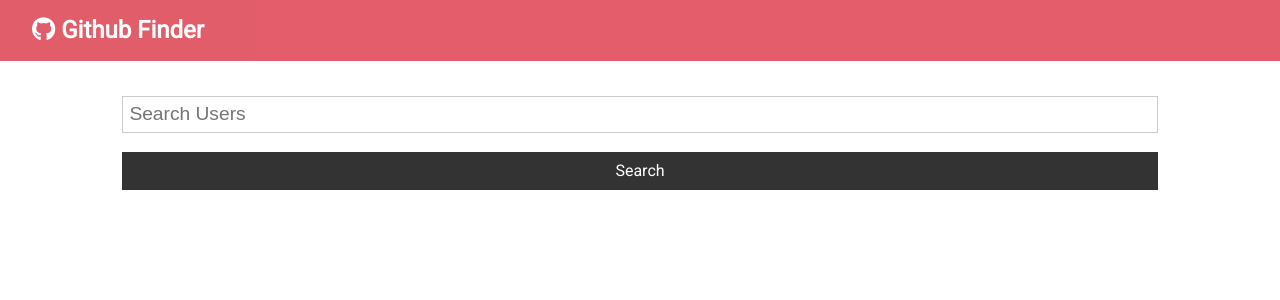
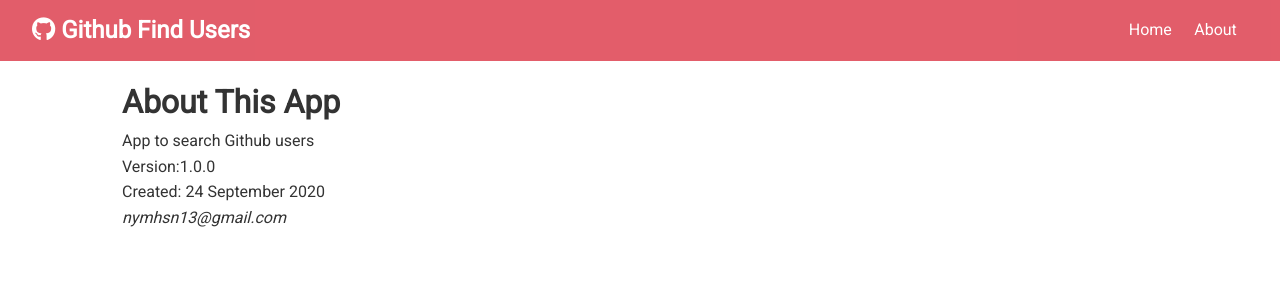
Before and after one commit to zameerulhassan/Github-User-Finder, a React (Create React App) app: page /about in a window 1280 px wide. Shown: the top 300 px of the page. Built offline with nearby package versions, Linux system fonts and the light colour scheme.

Commit message:
adds: routers

```diff
--- a/package.json
+++ b/package.json
@@ -10,6 +10,7 @@
     "i": "^0.3.6",
     "react": "^16.13.1",
     "react-dom": "^16.13.1",
+    "react-router-dom": "^5.2.0",
     "react-scripts": "3.4.3"
   },
   "scripts": {
--- a/src/App.js
+++ b/src/App.js
@@ -1,10 +1,12 @@
-import React from "react";
+import React, { Fragment } from "react";
+import { BrowserRouter as Router, Switch, Route } from "react-router-dom";
 import "./App.css";
 import Navbar from "./components/layout/Navbar";
 import Users from "./components/users/Users";
 import Search from "./components/users/Search";
 import axios from "axios";
 import Alert from "./components/layout/Alert";
+import About from './components/pages/About'
 class App extends React.Component {
   state = {
     users: [],
@@ -30,10 +32,19 @@
   render() {
     const { isLoading, users } = this.state;
     return (
+      <Router>
         <div className="App">
           <Navbar />
           <div className="container">
             <Alert alert={this.state.alert} />
+            {/* rendering multiple components in single route,
+            simply use render to render*/}
+            <Switch>
+              <Route
+                exact
+                path="/"
+                render={(props) => (
+                  <Fragment>
                     <Search
                       searchUsers={this.searchUsers}
                       clearUsers={this.clearUsers}
@@ -41,8 +52,14 @@
                       setAlert={this.setAlert}
                     />
                     <Users isLoading={isLoading} users={users} />
+                  </Fragment>
+                )}
+              />
+              <Route exact path='/about' about component={About} />
+            </Switch>
           </div>
         </div>
+      </Router>
     );
   }
 }
--- a/src/components/layout/Navbar.js
+++ b/src/components/layout/Navbar.js
@@ -1,5 +1,6 @@
 import React from "react";
 import PropTypes from "prop-types";
+import { Link } from "react-router-dom";
 
 const Navbar = ({ icon, title }) => {
   return (
@@ -7,11 +8,19 @@
       <h1>
         <i className={icon} /> {title}
       </h1>
+      <ul>
+        <li>
+          <Link to="/">Home</Link>
+        </li>
+        <li>
+          <Link to="/about">About</Link>
+        </li>
+      </ul>
     </nav>
   );
 };
 Navbar.defaultProps = {
-  title: "Github Finder",
+  title: "Github Find Users",
   icon: "fab fa-github",
 };
 Navbar.propTypes = {
--- /dev/null
+++ b/src/components/pages/About.js
@@ -0,0 +1,14 @@
+import React, { Fragment } from 'react'
+
+export const About = () => {
+    return (
+        <Fragment>
+            <h1>About This App</h1>
+            <p>App to search Github users</p>
+            <p>Version:1.0.0</p>
+            <p>Created: 24 September 2020</p>
+            <i>nymhsn13@gmail.com</i>
+        </Fragment>
+    )
+}
+export default About;
```
Also changed, not shown: 1 other file (tests, documents, lock files or other folders). Lines whose indentation alone changed are shown as unchanged.
